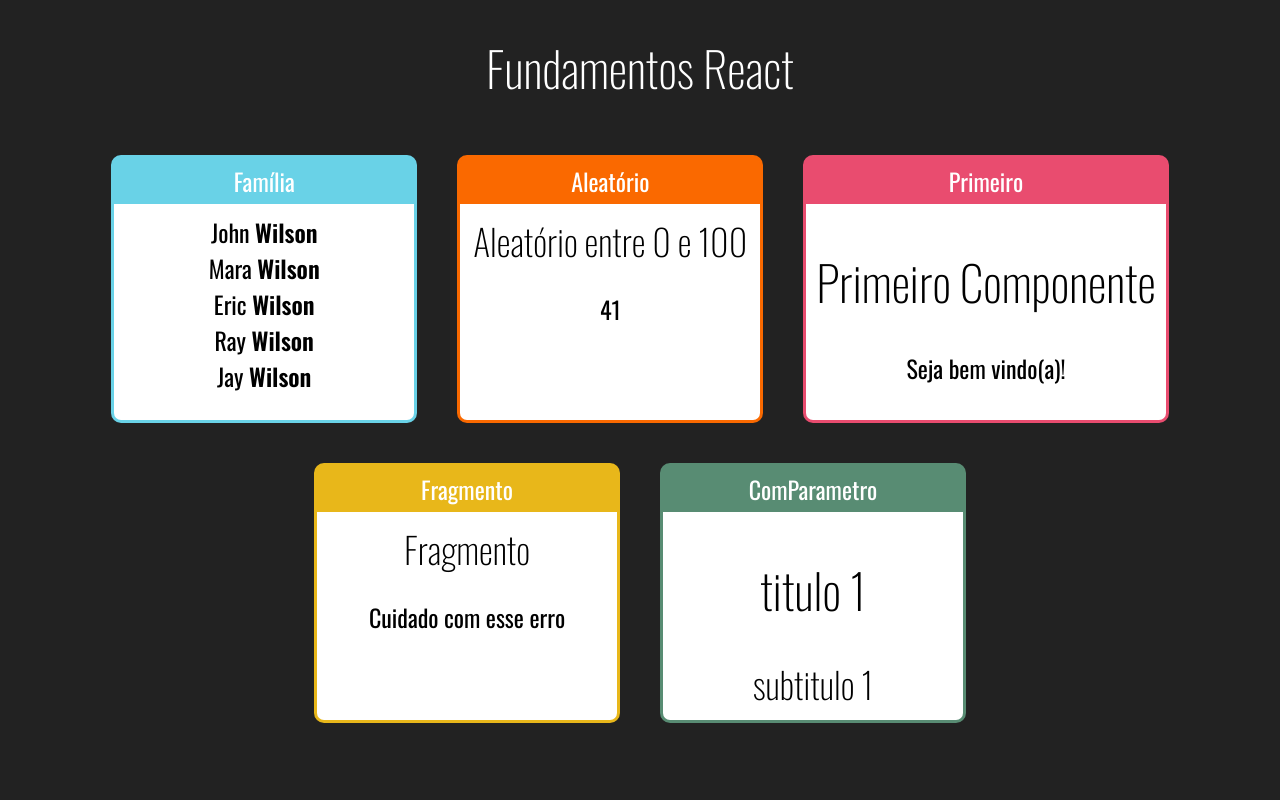
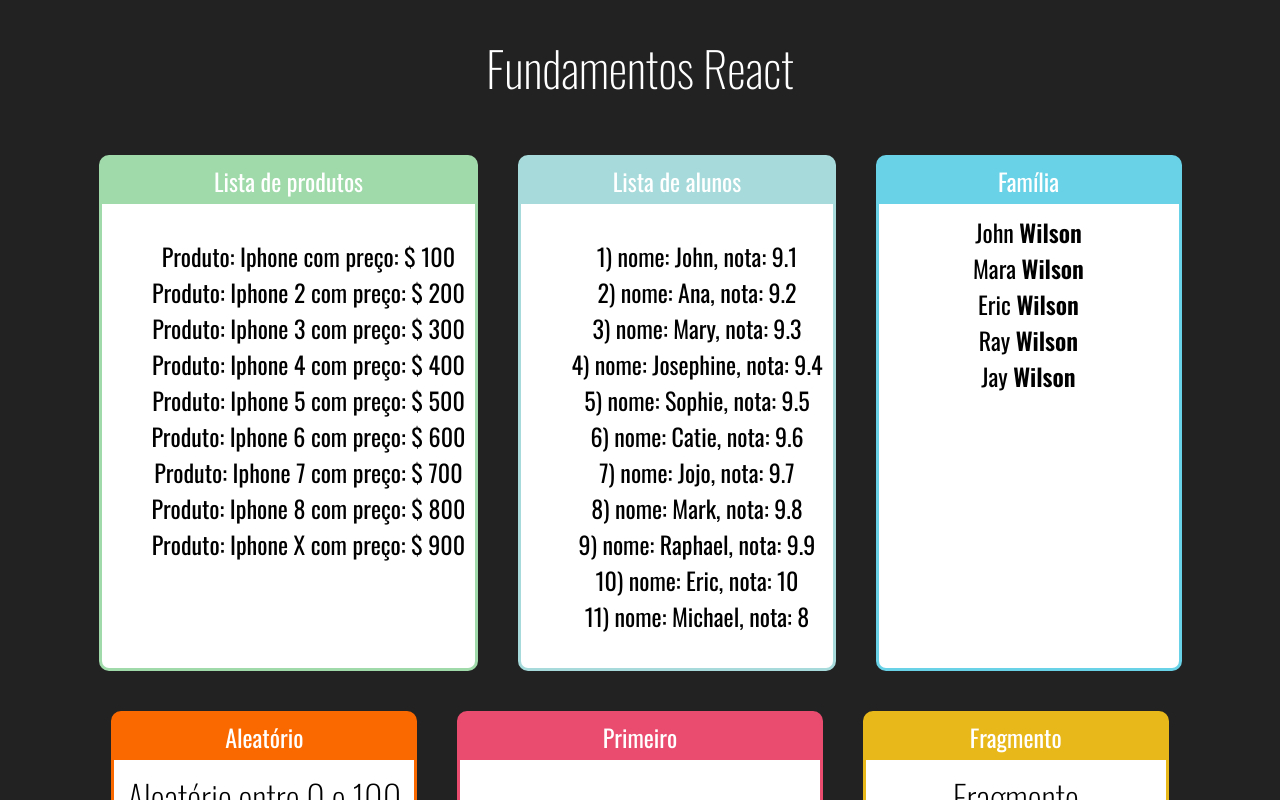
Before and after one commit to willianmatheus98/curso-react-redux, a React (Create React App) app: page / in a window 1280 px wide. Shown: the top 800 px of the page. Built offline with nearby package versions, Linux system fonts and the light colour scheme.

Commit message:
desafio de produtos

```diff
--- a/src/App.jsx
+++ b/src/App.jsx
@@ -6,6 +6,10 @@
 import Familia from "./components/basicos/Familia";
 import FamiliaMembro from "./components/basicos/FamiliaMembro";
 import Card from "./components/layouts/Card";
+import ListaAlunos from "./components/repeticao/ListaAlunos";
+import TabelaProdutos from "./components/repeticao/TabelaProdutos";
+import alunos from "./data/alunos";
+import produtos from "./data/produtos";
 
 import "./App.css";
 
@@ -14,9 +18,17 @@
     <div id="app">
       <h1>Fundamentos React</h1>
       <div className="cards">
+        <Card title="Lista de produtos" color="#A0Daaa">
+          <TabelaProdutos produtos={produtos} />
+        </Card>
+
+        <Card title="Lista de alunos" color="#A7DBDB">
+          <ListaAlunos alunos={alunos} />
+        </Card>
+
         <Card title="Família" color="#69D2E7">
           <Familia lastname="Wilson">
-            <FamiliaMembro firstame="John"  />
+            <FamiliaMembro firstame="John" />
             <FamiliaMembro firstame="Mara" />
             <FamiliaMembro firstame="Eric" />
             <FamiliaMembro firstame="Ray" />
--- /dev/null
+++ b/src/components/repeticao/ListaAlunos.jsx
@@ -0,0 +1,13 @@
+import React from "react";
+
+export default (props) => {
+  const alunos = props.alunos.map((aluno) => {
+    return <li key={aluno.id} >{`${aluno.id}) nome: ${aluno.name}, nota: ${aluno.note}`}</li>;
+  });
+
+  return (
+    <React.Fragment>
+      <ul style={{ listStyle: 'none'}}>{alunos}</ul>
+    </React.Fragment>
+  );
+};
--- /dev/null
+++ b/src/components/repeticao/TabelaProdutos.jsx
@@ -0,0 +1,17 @@
+import React from "react";
+
+export default (props) => {
+  const produtos = props.produtos.map((produto) => {
+    return (
+      <li
+        key={produto.id}
+      >{`Produto: ${produto.name} com preço: $ ${produto.price}`}</li>
+    );
+  });
+
+  return (
+    <React.Fragment>
+      <ul style={{ listStyle: "none" }}>{produtos}</ul>
+    </React.Fragment>
+  );
+};
--- /dev/null
+++ b/src/data/alunos.js
@@ -0,0 +1,13 @@
+export default [
+    { id: 1, name: 'John', note: 9.1 },
+    { id: 2, name: 'Ana', note: 9.2 },
+    { id: 3, name: 'Mary', note: 9.3 },
+    { id: 4, name: 'Josephine', note: 9.4 },
+    { id: 5, name: 'Sophie', note: 9.5 },
+    { id: 6, name: 'Catie', note: 9.6 },
+    { id: 7, name: 'Jojo', note: 9.7 },
+    { id: 8, name: 'Mark', note: 9.8 },
+    { id: 9, name: 'Raphael', note: 9.9 },
+    { id: 10, name: 'Eric', note: 10 },
+    { id: 11, name: 'Michael', note: 8 },
+];
--- /dev/null
+++ b/src/data/produtos.js
@@ -0,0 +1,11 @@
+export default [
+    {id: 1, name: 'Iphone', price: 100},
+    {id: 2, name: 'Iphone 2', price: 200},
+    {id: 3, name: 'Iphone 3', price: 300},
+    {id: 4, name: 'Iphone 4', price: 400},
+    {id: 5, name: 'Iphone 5', price: 500},
+    {id: 6, name: 'Iphone 6', price: 600},
+    {id: 7, name: 'Iphone 7', price: 700},
+    {id: 8, name: 'Iphone 8', price: 800},
+    {id: 9, name: 'Iphone X', price: 900},
+]
```
